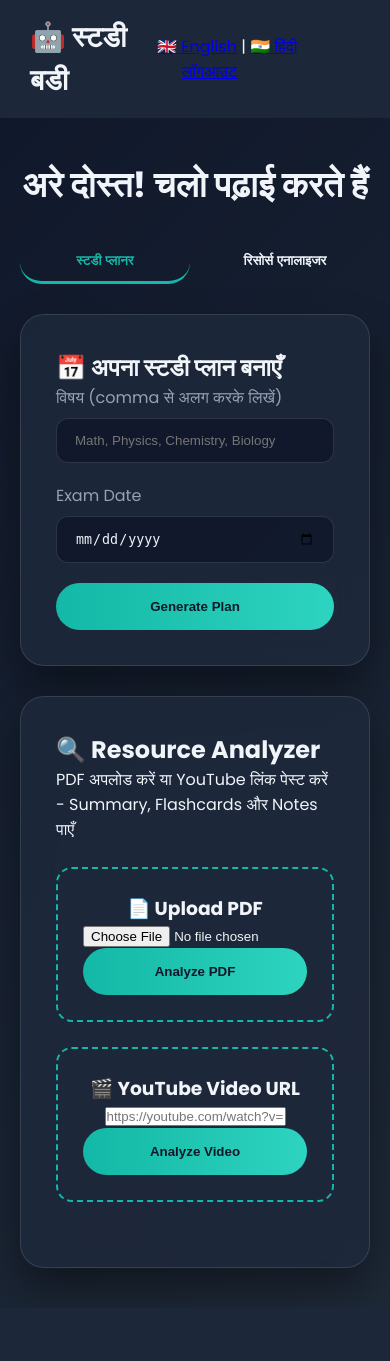
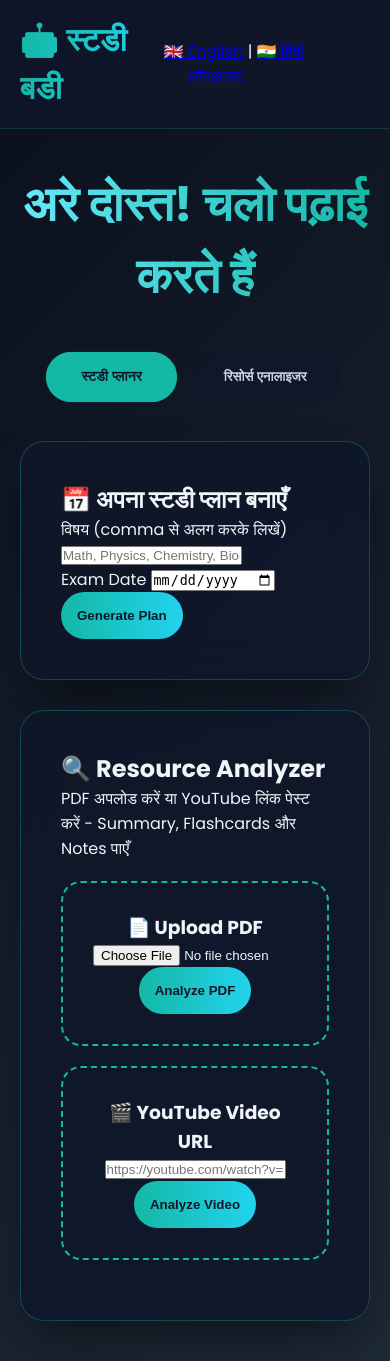
Before and after one commit to nilanshsingh121/SM-web-tool-1, a Flask app: page / in a window 390 px wide. Before the commit the page ends 1299 px from the top, so only its background shows below. Run offline with Flask 3, Linux system fonts and the light colour scheme.

Commit message:
Refactor styles in static/style.css
Updated CSS variables and styles for improved design and responsiveness.

```diff
--- a/static/style.css
+++ b/static/style.css
@@ -1,108 +1,151 @@
 :root {
-    --bg-color: #0f172a;
-    --card-bg: rgba(30, 41, 59, 0.85);
-    --accent-color: #14b8a6;
-    --accent-hover: #0f766e;
-    --text-color: #f1f5f9;
-    --subtitle-color: #94a3b8;
-    --border-color: rgba(148, 163, 184, 0.2);
+    --bg: #0a0f1c;
+    --card-bg: rgba(15, 23, 42, 0.85);
+    --accent: #14b8a6;
+    --accent2: #22d3ee;
+    --text: #f1f5f9;
+    --text-light: #cbd5e1;
 }
 
-* { margin:0; padding:0; box-sizing:border-box; }
+* {
+    margin: 0;
+    padding: 0;
+    box-sizing: border-box;
+}
 
 body {
     font-family: 'Poppins', sans-serif;
-    background: linear-gradient(135deg, #0f172a 0%, #1e2937 100%);
-    color: var(--text-color);
+    background: linear-gradient(135deg, #0a0f1c 0%, #1e2937 100%);
+    color: var(--text);
     min-height: 100vh;
+    overflow-x: hidden;
 }
 
 .navbar {
-    background: rgba(30, 41, 59, 0.95);
-    padding: 16px 30px;
+    background: rgba(15, 23, 42, 0.95);
+    backdrop-filter: blur(20px);
+    padding: 1rem 5%;
     display: flex;
     justify-content: space-between;
     align-items: center;
     position: sticky;
     top: 0;
-    z-index: 100;
+    z-index: 1000;
+    border-bottom: 1px solid rgba(20, 184, 166, 0.2);
 }
 
-.logo { font-size: 1.8rem; font-weight: 700; }
+.logo {
+    font-size: 2rem;
+    font-weight: 700;
+    background: linear-gradient(90deg, var(--accent), var(--accent2));
+    -webkit-background-clip: text;
+    -webkit-text-fill-color: transparent;
+}
 
-.main-container { max-width: 900px; margin: 40px auto; padding: 0 20px; }
+.main-container {
+    max-width: 1100px;
+    margin: 40px auto;
+    padding: 0 20px;
+}
 
-.welcome { text-align: center; margin-bottom: 30px; font-size: 2.2rem; }
+/* 3D Card Effect */
+.card {
+    background: var(--card-bg);
+    backdrop-filter: blur(20px);
+    border-radius: 24px;
+    border: 1px solid rgba(20, 184, 166, 0.3);
+    padding: 40px;
+    margin-bottom: 30px;
+    box-shadow: 0 25px 50px -12px rgb(0 0 0 / 0.5);
+    transition: all 0.4s ease;
+    position: relative;
+    overflow: hidden;
+}
 
-.tabs { display: flex; justify-content: center; margin-bottom: 30px; gap: 10px; }
+.card::before {
+    content: '';
+    position: absolute;
+    top: -50%;
+    left: -50%;
+    width: 40%;
+    height: 40%;
+    background: radial-gradient(circle, rgba(20,184,166,0.15) 0%, transparent 70%);
+    opacity: 0;
+    transition: all 0.5s;
+}
+
+.card:hover {
+    transform: translateY(-15px) rotateX(8deg) rotateY(8deg);
+    box-shadow: 0 40px 70px -15px rgb(20 184 166 / 0.3);
+}
+
+.card:hover::before {
+    opacity: 1;
+    top: -20%;
+    left: -20%;
+}
+
+/* Other styles */
+.welcome {
+    text-align: center;
+    font-size: 3rem;
+    margin-bottom: 40px;
+    background: linear-gradient(90deg, #67e8f9, #14b8a6);
+    -webkit-background-clip: text;
+    -webkit-text-fill-color: transparent;
+    font-weight: 700;
+}
+
+.tabs {
+    display: flex;
+    justify-content: center;
+    gap: 15px;
+    margin-bottom: 40px;
+}
 
 .tab-btn {
-    padding: 12px 28px;
-    background: transparent;
-    border: none;
-    color: var(--text-color);
+    padding: 14px 32px;
+    background: rgba(15, 23, 42, 0.6);
+    border: 2px solid transparent;
+    border-radius: 50px;
+    color: var(--text-light);
     font-weight: 600;
     cursor: pointer;
-    border-bottom: 3px solid transparent;
+    transition: all 0.3s;
 }
 
 .tab-btn.active {
-    color: var(--accent-color);
-    border-bottom: 3px solid var(--accent-color);
-}
-
-.card {
-    background: var(--card-bg);
-    backdrop-filter: blur(16px);
-    padding: 35px;
-    border-radius: 24px;
-    border: 1px solid var(--border-color);
-    box-shadow: 0 20px 40px rgba(0,0,0,0.4);
-    margin-bottom: 30px;
-}
-
-.input-group { margin-bottom: 20px; }
-
-.input-group label { display: block; margin-bottom: 8px; color: var(--subtitle-color); }
-
-.input-group input, .input-group select {
-    width: 100%;
-    padding: 14px 18px;
-    background: rgba(15,23,42,0.8);
-    border: 1px solid var(--border-color);
-    border-radius: 12px;
-    color: var(--text-color);
+    background: var(--accent);
+    color: #0f172a;
+    transform: scale(1.05);
 }
 
 button {
-    width: 100%;
-    padding: 16px;
-    background: linear-gradient(90deg, var(--accent-color), #2dd4bf);
+    background: linear-gradient(90deg, var(--accent), var(--accent2));
     color: #0f172a;
     font-weight: 700;
+    padding: 16px;
     border: none;
     border-radius: 50px;
     cursor: pointer;
+    transition: all 0.3s;
 }
 
 button:hover {
-    transform: translateY(-3px);
+    transform: translateY(-5px) scale(1.03);
+    box-shadow: 0 20px 30px rgba(20, 184, 166, 0.4);
 }
 
 .upload-area {
-    margin: 25px 0;
-    padding: 25px;
-    border: 2px dashed var(--accent-color);
-    border-radius: 16px;
+    border: 2px dashed var(--accent);
+    border-radius: 20px;
+    padding: 30px;
     text-align: center;
+    margin: 20px 0;
+    transition: all 0.3s;
 }
 
-.flashcard {
-    background: #334155;
-    padding: 18px;
-    margin: 12px 0;
-    border-radius: 12px;
-    cursor: pointer;
+.upload-area:hover {
+    background: rgba(20, 184, 166, 0.1);
+    transform: scale(1.02);
 }
-
-.results { margin-top: 30px; }
```
